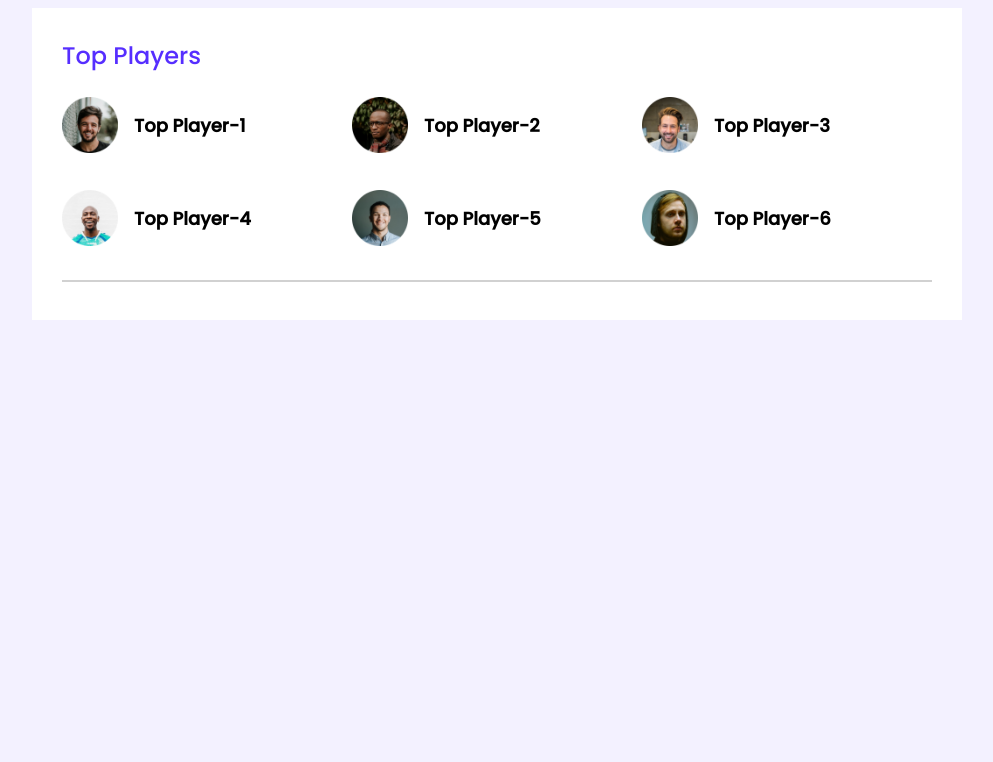
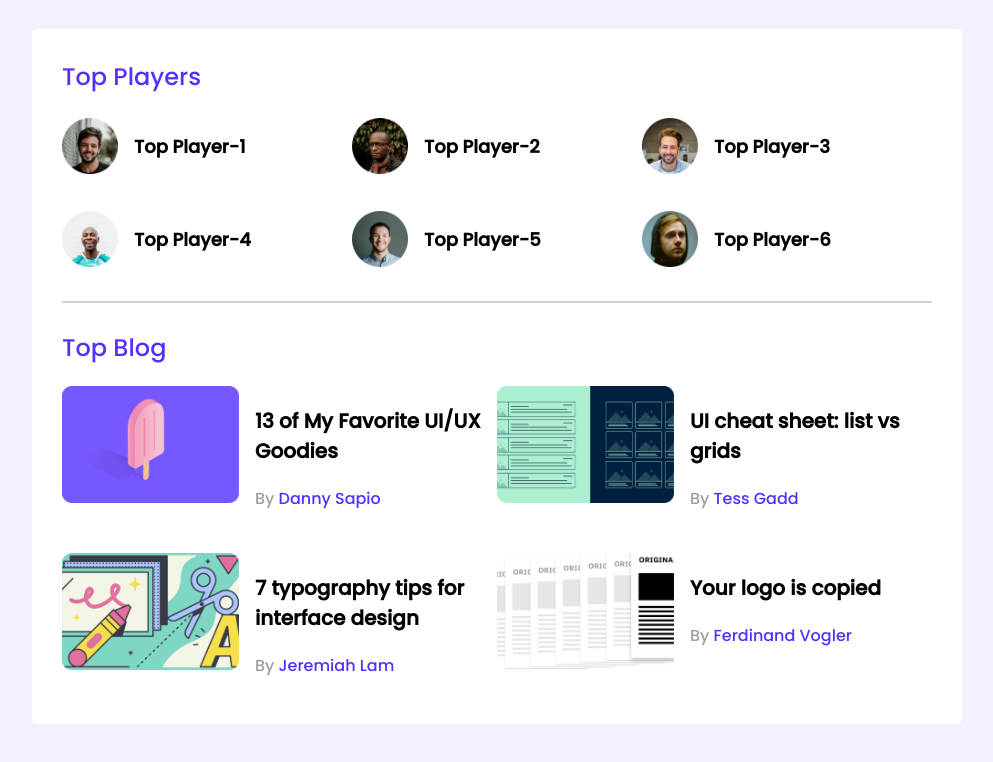
Before and after one commit to zhSHUVO/leader-board-css3, a plain HTML site: page index.html in a window 1280 px wide. Shown: the whole page, without its empty margins (143-1136 px from the left). Drawn offline with Linux system fonts and the light colour scheme.

Commit message:
blog sestion finished

```diff
--- a/index.html
+++ b/index.html
@@ -19,6 +19,7 @@
     <!-- header start -->
 
     <!-- header end -->
+
     <main>
       <!-- top players and top blogs -->
       <section class="container">
@@ -50,6 +51,51 @@
           </div>
         </div>
         <hr />
+
+        <!-- blog seection -->
+        <div class="top-blogs">
+          <h2 class="section-title">Top Blog</h2>
+          <div class="blogs">
+            <article class="blog">
+              <div class="thumbnail">
+                <img src="images/blogs/blog-1.png" alt="" />
+              </div>
+              <div class="blog-info">
+                <h3 class="blog-title">13 of My Favorite UI/UX Goodies</h3>
+                <p class="blog-author">By <a href="">Danny Sapio</a></p>
+              </div>
+            </article>
+            <article class="blog">
+              <div class="thumbnail">
+                <img src="images/blogs/blog-2.png" alt="" />
+              </div>
+              <div class="blog-info">
+                <h3 class="blog-title">UI cheat sheet: list vs grids</h3>
+                <p class="blog-author">By <a href="">Tess Gadd</a></p>
+              </div>
+            </article>
+            <article class="blog">
+              <div class="thumbnail">
+                <img src="images/blogs/blog-3.png" alt="" />
+              </div>
+              <div class="blog-info">
+                <h3 class="blog-title">
+                  7 typography tips for interface design
+                </h3>
+                <p class="blog-author">By <a href="">Jeremiah Lam</a></p>
+              </div>
+            </article>
+            <article class="blog">
+              <div class="thumbnail">
+                <img src="images/blogs/blog-4.png" alt="" />
+              </div>
+              <div class="blog-info">
+                <h3 class="blog-title">Your logo is copied</h3>
+                <p class="blog-author">By <a href="">Ferdinand Vogler</a></p>
+              </div>
+            </article>
+          </div>
+        </div>
       </section>
     </main>
   </body>
--- a/styles/style.css
+++ b/styles/style.css
@@ -6,16 +6,20 @@ body {
 
 main {
   display: flex;
-  justify-content: center;
+  flex-direction: column;
+  align-items: center;
 }
 .container {
   background-color: #ffffff;
   width: 870px;
   padding: 30px;
+  margin-top: 21px;
+  border-radius: 5px;
 }
 
 hr {
   border: 1px solid #d1d1d1;
+  margin-bottom: 27px;
 }
 
 /* top players style  */
@@ -48,3 +52,36 @@ hr {
   font-size: 18px;
   margin-left: 16px;
 }
+
+/* blog section */
+.blogs {
+  display: grid;
+  grid-template-columns: repeat(2, 1fr);
+  grid-row-gap: 26px;
+}
+.blog {
+  display: flex;
+}
+
+.blog .thumbnail img {
+  width: 177px;
+  height: 117px;
+}
+
+.blog-author {
+  color: #9f9f9f;
+  font-size: 16px;
+}
+.blog-author a {
+  color: #562eff;
+  text-decoration: none;
+  font-size: 16px;
+}
+
+.blog-info {
+  margin-left: 16px;
+}
+
+.blog-title {
+  font-size: 20px;
+}
```
